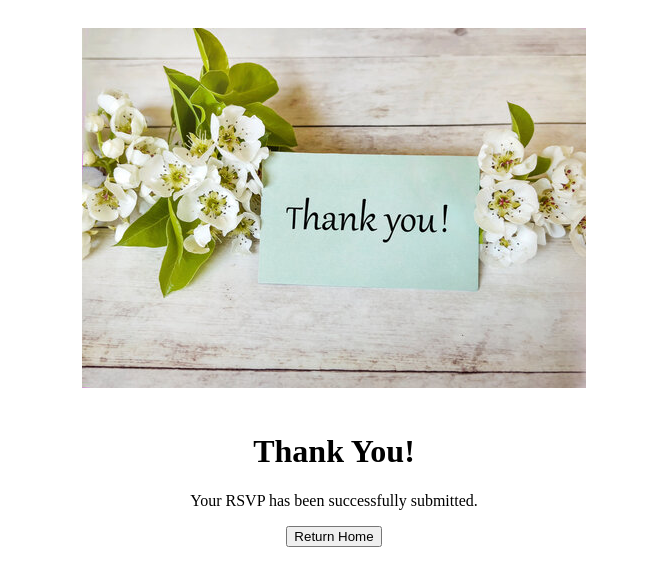
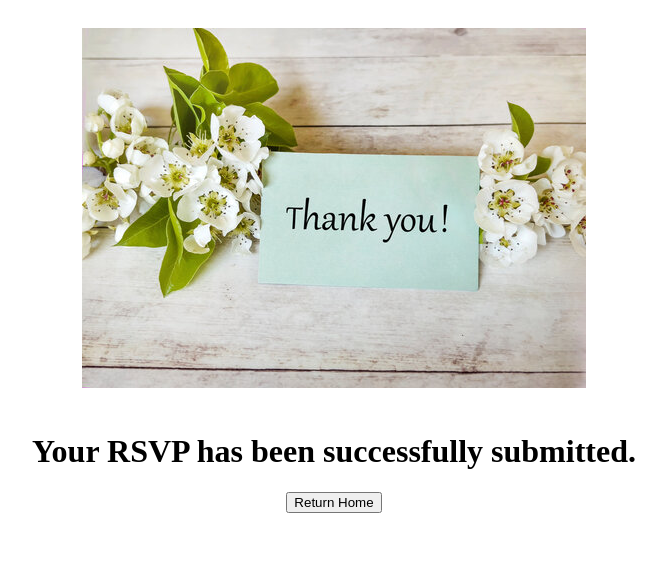
Before and after one commit to sindhu39/Revanthsindhu-Housewarming, an Angular app: page /thankyou in a window 1280 px wide. Shown: the top 586 px of the page, without its empty margins (306-972 px from the left). Built offline with nearby package versions, Linux system fonts and the light colour scheme.

Commit message:
add comments

```diff
--- a/src/app/thankyou/thankyou.component.ts
+++ b/src/app/thankyou/thankyou.component.ts
@@ -6,8 +6,7 @@ import { RouterModule, Router } from '@angular/router';
   template: `
     <div class="thank-you-container">
     <img src="assets/thankyou.jpg" alt="Thank You" class="thank-you-image">
-      <h1>Thank You!</h1>
-      <p>Your RSVP has been successfully submitted.</p>
+      <h1>Your RSVP has been successfully submitted.</h1>
       <button (click)="goHome()">Return Home</button>
     </div>
   `,
```
